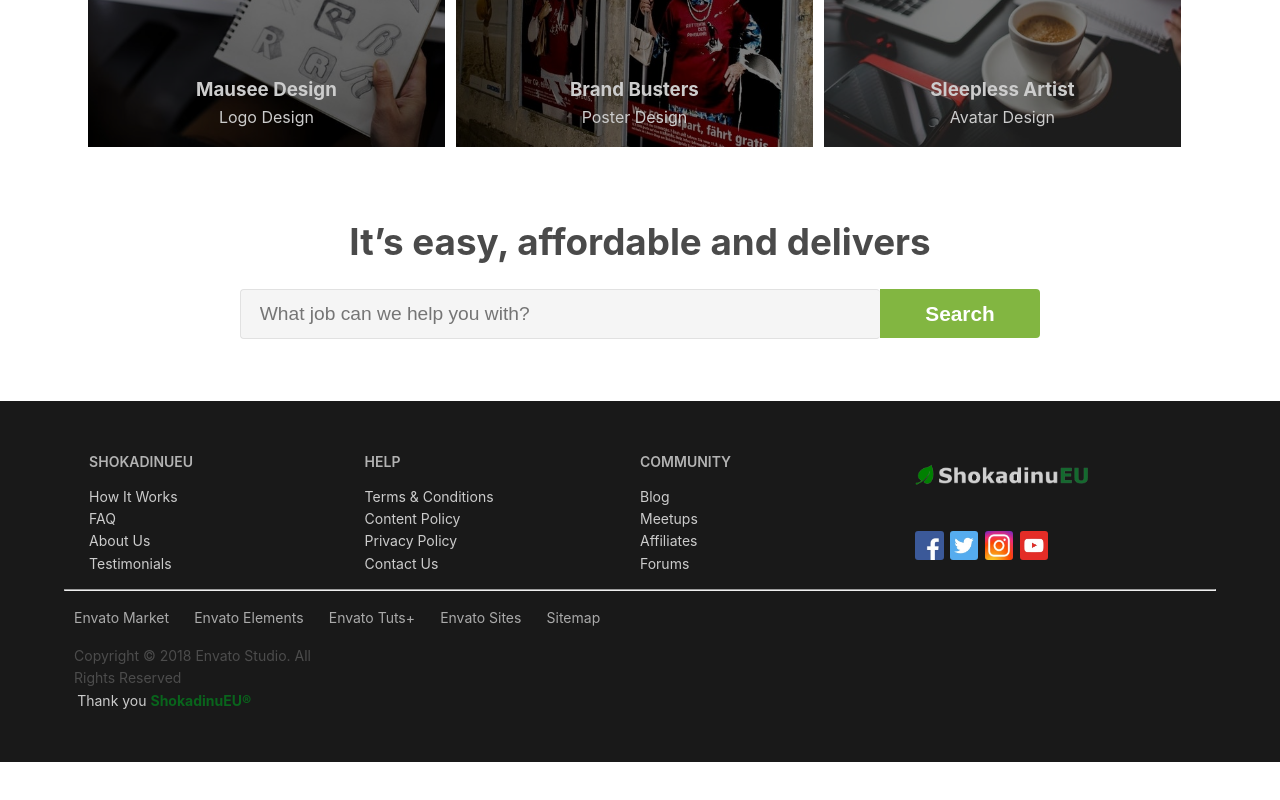
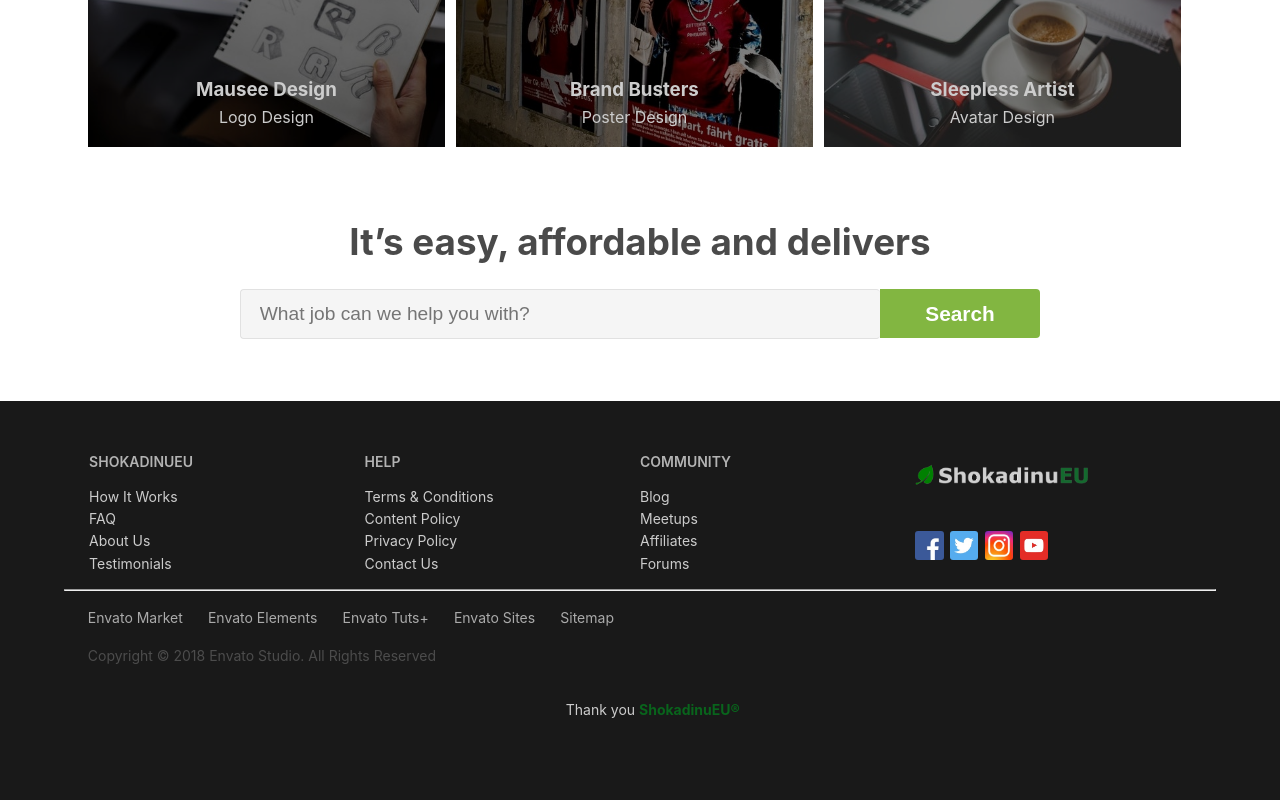
Before and after one commit to ShokadinuEU/development-website, a React (Create React App) app: page / in a window 1280 px wide. Shown: the part 1960-2760 px from the top of the page. Before the commit the page ends 2722 px from the top, so only its background shows below. Built offline with nearby package versions, Linux system fonts and the light colour scheme.

Commit message:
few more fixes on footer second section

```diff
--- a/package.json
+++ b/package.json
@@ -5,6 +5,7 @@
   "main": "index.js",
   "dependencies": {
     "gh": "^1.13.5",
+    "gh-pages": "^2.0.1",
     "node-sass": "^4.10.0",
     "pages": "0.0.16",
     "react": "^16.6.1",
--- a/src/components/footer/Footer.js
+++ b/src/components/footer/Footer.js
@@ -65,7 +65,7 @@ function Footer() {
             </ul>
             <p className="footer-second-copyright">
               Copyright © 2018 Envato Studio. All Rights Reserved
-            </p>
+            </p><br />
             <p className="creator">Thank you <span>ShokadinuEU&#174;</span></p>
           </div>
         </div>
--- a/src/components/footer/footer.scss
+++ b/src/components/footer/footer.scss
@@ -91,7 +91,9 @@ hr {
 }
 
 .footer-second {
-  display: inline-block;
+  max-width: 1152px;
+  margin-left: auto;
+  margin-right: auto;
 }
 
 .footer-second-site-affiliate {
@@ -119,9 +121,11 @@ hr {
 }
 
 .creator {
+  padding: 1rem 0;
+  margin: 1rem 0;
   display: block;
-  margin-left: 4.5%;
-  width: 100%;
+  margin-left: 1.6rem;
+  text-align: center;
 }
 
 .creator span {
```
Also changed, not shown: 1 other file (tests, documents, lock files or other folders).
